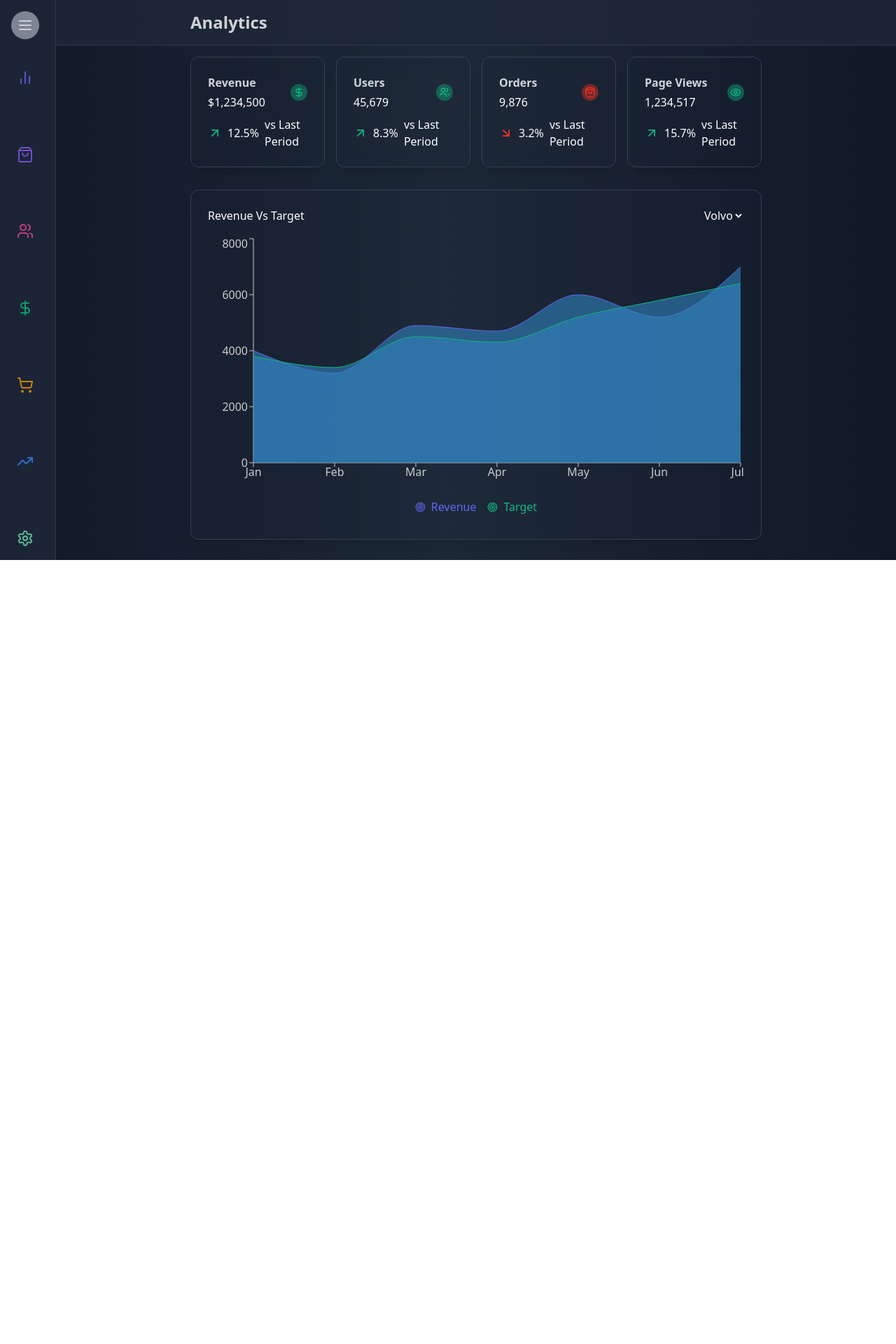
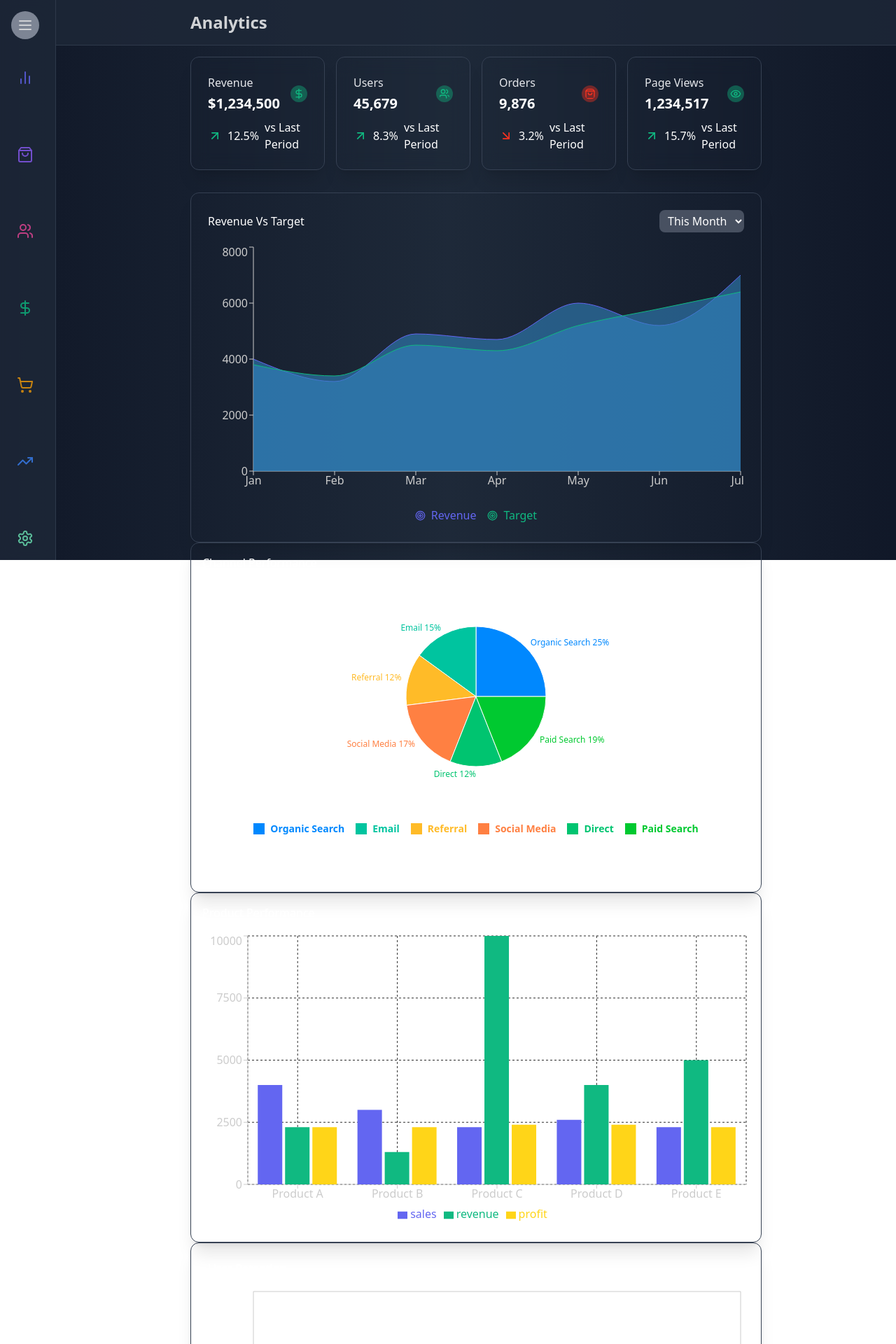
Before and after one commit to MahmoudMedhat17/Dashboard, a React (Vite) app: page /analytics in a window 1280 px wide. Shown: the top 1920 px of the page at 70% size. Before the commit the page ends 800 px from the top, so only its background shows below. Built offline with nearby package versions, Linux system fonts and the light colour scheme.

Commit message:
Working on User Retention page in Analytics Page

```diff
--- a/src/components/Analyticscard.tsx
+++ b/src/components/Analyticscard.tsx
@@ -18,8 +18,8 @@ const Analyticscard = ({title, data, icon, period, smallIcon, percent}:analytics
         <div className="flex flex-col gap-2">
             <div className="flex justify-between items-center">
                 <div className="flex flex-col items-start space-y-1">
-                    <span className="text-gray-300 font-semibold">{title}</span>
-                    <span>{data}</span>
+                    <span className="text-gray-200">{title}</span>
+                    <span className="text-xl font-semibold">{data}</span>
                 </div>
                 <span>{icon}</span>
             </div>
--- a/src/components/Sales/Dailysales.tsx
+++ b/src/components/Sales/Dailysales.tsx
@@ -39,9 +39,9 @@ const Dailysales = () => {
       <h2>Daily Sales Trend</h2>
       <ResponsiveContainer width="100%" height="90%">
         <BarChart width={150} height={40} data={dailysalesData}>
-          <Bar dataKey="value" fill='#00C49F'/>
-        <XAxis dataKey="day"/>
-        <YAxis dataKey="value"/>
+        <Bar dataKey="value" fill='#00C49F'/>
+        <XAxis dataKey="day" stroke='#ccc'/>
+        <YAxis dataKey="value" stroke='#ccc'/>
         </BarChart>
       </ResponsiveContainer>
     </div>
--- a/src/components/Statescard.tsx
+++ b/src/components/Statescard.tsx
@@ -13,9 +13,9 @@ const Statescard = ({title,icon,data}:statesCardProps) => {
       <div className="flex flex-col items-start space-y-1">
         <div className="flex gap-2">
           <span>{icon}</span>
-          <span className="text-gray-200 text-sm font-medium">{title}</span>
+          <span className="text-gray-200 text-sm">{title}</span>
         </div>
-        <span className="text-xl">{data}</span>
+        <span className="text-xl font-semibold">{data}</span>
       </div>
     </motion.div>
   )
--- a/src/components/analytics/Channelperformance.tsx
+++ b/src/components/analytics/Channelperformance.tsx
@@ -1,11 +1,100 @@
+import { PieChart, Pie, Cell, ResponsiveContainer } from 'recharts';
+
+
+const channelperformanceData = [
+  {
+    name:"Organic Search",
+    value:25
+  },
+  {
+    name:"Email",
+    value:15
+  },
+  {
+    name:"Referral",
+    value:12
+  },
+  {
+    name:"Social Media",
+    value:17
+  },
+  {
+    name:"Direct",
+    value:12
+  },
+  {
+    name:"Paid Search",
+    value:19
+  }
+];
+
+const COLORS = ['#0088FE', '#00C49F', '#FFBB28', '#FF8042', '#00C470', '#00C930'];
+
+
+interface renderCustomizedLabelProps{
+  cx:string;
+  cy:string;
+  midAngle:number;
+  outerRadius:number;
+  percent:number;
+  name:string;
+  index:number;
+}
+
+
+const renderCustomizedLabel = ({ cx, cy, midAngle, outerRadius, percent, name, index } : renderCustomizedLabelProps) => {
+  const RADIAN = Math.PI / 180;
+  const radius = outerRadius + 10;
+  const x = cx + radius * Math.cos(-midAngle * RADIAN);
+  const y = cy + radius * Math.sin(-midAngle * RADIAN);
+
+  const color = COLORS[index % COLORS.length];
+
+  return (
+    <text style={{overflowWrap:"break-word", maxWidth:"100%"}} fontSize={12} x={x} y={y} fill={color} textAnchor={x > cx ? 'start' : 'end'} dominantBaseline="central">
+      {name}
+      {" "}
+      {`${(percent * 100).toFixed(0)}%`}
+    </text>
+  );
+};
 
 
 const Channelperformance = () => {
   return (
-    <div>
+    <div className='p-4 border border-gray-700 rounded-xl shadow-xl cursor-pointer h-[500px] w-full space-y-4'>
         <h2>Channel Performance</h2>
-        <div>
-
+        <ResponsiveContainer width="100%" height="70%">
+          <PieChart width={400} height={400}>
+              <Pie
+                data={channelperformanceData}
+                cx="50%"
+                cy="50%"
+                labelLine={false}
+                label={renderCustomizedLabel}
+                outerRadius={100}
+                fill="#8884d8"
+                dataKey="value"
+              >
+                {channelperformanceData.map((_, index) => (
+                  <Cell key={`cell-${index}`} fill={COLORS[index % COLORS.length]}/>
+                ))}
+              </Pie>
+          </PieChart>
+        </ResponsiveContainer>
+          <div className='flex flex-wrap justify-center gap-4'>
+            {
+              channelperformanceData.map((category,index)=>(
+                <div key={index}>
+                  <div className='flex items-center gap-2'>
+                    <div className='w-4 h-4' style={{backgroundColor:`${COLORS[index % COLORS.length]}`}}/>
+                    <span className='text-sm font-semibold' style={{color:`${COLORS[index % COLORS.length]}`}}>
+                      {category.name}
+                    </span>
+                  </div>
+                </div>
+              ))
+            }
         </div>
     </div>
   )
--- a/src/components/analytics/Productperformance.tsx
+++ b/src/components/analytics/Productperformance.tsx
@@ -1,7 +1,57 @@
+import { BarChart, Bar, CartesianGrid, XAxis, YAxis,  Tooltip, Legend, ResponsiveContainer } from 'recharts';
+
+
+const productperformanceData = [
+  {
+    product:"Product A",
+    sales:4000,
+    revenue:2300,
+    profit:2300
+  },
+  {
+    product:"Product B",
+    sales:3000,
+    revenue:1300,
+    profit:2300
+  },
+  {
+    product:"Product C",
+    sales:2300,
+    revenue:10000,
+    profit:2400
+  },
+  {
+    product:"Product D",
+    sales:2600,
+    revenue:4000,
+    profit:2400
+  },
+  {
+    product:"Product E",
+    sales:2300,
+    revenue:5000,
+    profit:2300
+  }
+];
+
 
 const Productperformance = () => {
   return (
-    <div>Productperformance</div>
+    <div className='p-4 border border-gray-700 rounded-xl shadow-xl cursor-pointer h-[500px] w-full space-y-4'>
+      <h2>Product Performance</h2>
+      <ResponsiveContainer width="100%" height="90%">
+        <BarChart width={500} height={300} data={productperformanceData}>
+          <CartesianGrid strokeDasharray="3 3" stroke="#2d2d2d"/>
+          <XAxis dataKey="product" stroke='#ccc'/>
+          <YAxis stroke='#ccc'/>
+          <Tooltip/>
+          <Legend/>
+          <Bar dataKey="sales" fill='#6366f1'/>
+          <Bar dataKey="revenue" fill='#10B981'/>
+          <Bar dataKey="profit" fill='#ffd518'/>
+        </BarChart>
+      </ResponsiveContainer>
+    </div>
   )
 }
 
--- a/src/components/analytics/RevenueAndTarget.tsx
+++ b/src/components/analytics/RevenueAndTarget.tsx
@@ -50,11 +50,10 @@ const RevenueAndTarget = () => {
     <div className='p-6 border border-gray-700 rounded-xl shadow-xl cursor-pointer h-[500px] w-full space-y-4'>
         <div className='flex justify-between items-center'>
             <h2>Revenue Vs Target</h2>
-            <select name="cars" id="cars">
-                <option value="volvo">Volvo</option>
-                <option value="saab">Saab</option>
-                <option value="opel">Opel</option>
-                <option value="audi">Audi</option>
+            <select value={date} onChange={(e)=>setDate(e.target.value)} className='px-2 py-1 bg-gray-500/60 rounded-lg'>
+                <option>This Month</option>
+                <option>This Week</option>
+                <option>This Year</option>
             </select>
         </div>
             <ResponsiveContainer width="100%" height="80%">
--- /dev/null
+++ b/src/components/analytics/Userretention.tsx
@@ -0,0 +1,22 @@
+import { LineChart, Line, XAxis, YAxis, CartesianGrid, Tooltip, ResponsiveContainer } from 'recharts';
+
+
+
+const Userretention = () => {
+  return (
+    <div className='p-6 border border-gray-700 rounded-xl shadow-xl cursor-pointer h-[500px] w-full space-y-4'>
+        <h2>User Retention</h2>
+        <ResponsiveContainer width="100%" height="80%">
+            <LineChart width={300} height={100} >
+                <CartesianGrid/>
+                <XAxis/>
+                <YAxis/>
+                <Tooltip/>
+                <Line/>
+            </LineChart>
+        </ResponsiveContainer>
+    </div>
+  )
+}
+
+export default Userretention;
--- a/src/components/orders/Dailyorders.tsx
+++ b/src/components/orders/Dailyorders.tsx
@@ -1,4 +1,4 @@
-import { LineChart, Line, XAxis, YAxis, Tooltip, ResponsiveContainer } from 'recharts';
+import { LineChart, Line, XAxis, YAxis, Tooltip, ResponsiveContainer, CartesianGrid } from 'recharts';
 import { ArrowRight } from 'lucide-react';
 
 
@@ -40,6 +40,7 @@ const Dailyorders = () => {
         <h2>Daily Orders</h2>
         <ResponsiveContainer width="100%" height="80%">
             <LineChart width={300} height={100} data={dailyordersData}>
+                <CartesianGrid strokeDasharray="3 3" stroke="#2d2d2d"/>
                 <XAxis dataKey="day" stroke='#ccc'/>
                 <YAxis stroke='#ccc'/>
                 <Tooltip/>
--- a/src/pages/Analytics.tsx
+++ b/src/pages/Analytics.tsx
@@ -2,6 +2,9 @@ import {motion} from "framer-motion";
 import {DollarSign, Users, ShoppingBag, Eye, ArrowUpRight, ArrowDownRight } from "lucide-react";
 import Analyticscard from "../components/Analyticscard";
 import RevenueAndTarget from "../components/analytics/RevenueAndTarget";
+import Channelperformance from "../components/analytics/Channelperformance";
+import Productperformance from "../components/analytics/Productperformance";
+import Userretention from "../components/analytics/Userretention";
 
 const Analytics = () => {
   return (
@@ -16,7 +19,9 @@ const Analytics = () => {
         <RevenueAndTarget/>
       </div>
       <div>
-
+        <Channelperformance/>
+        <Productperformance/>
+        <Userretention/>
       </div>
     </section>
   )
```
